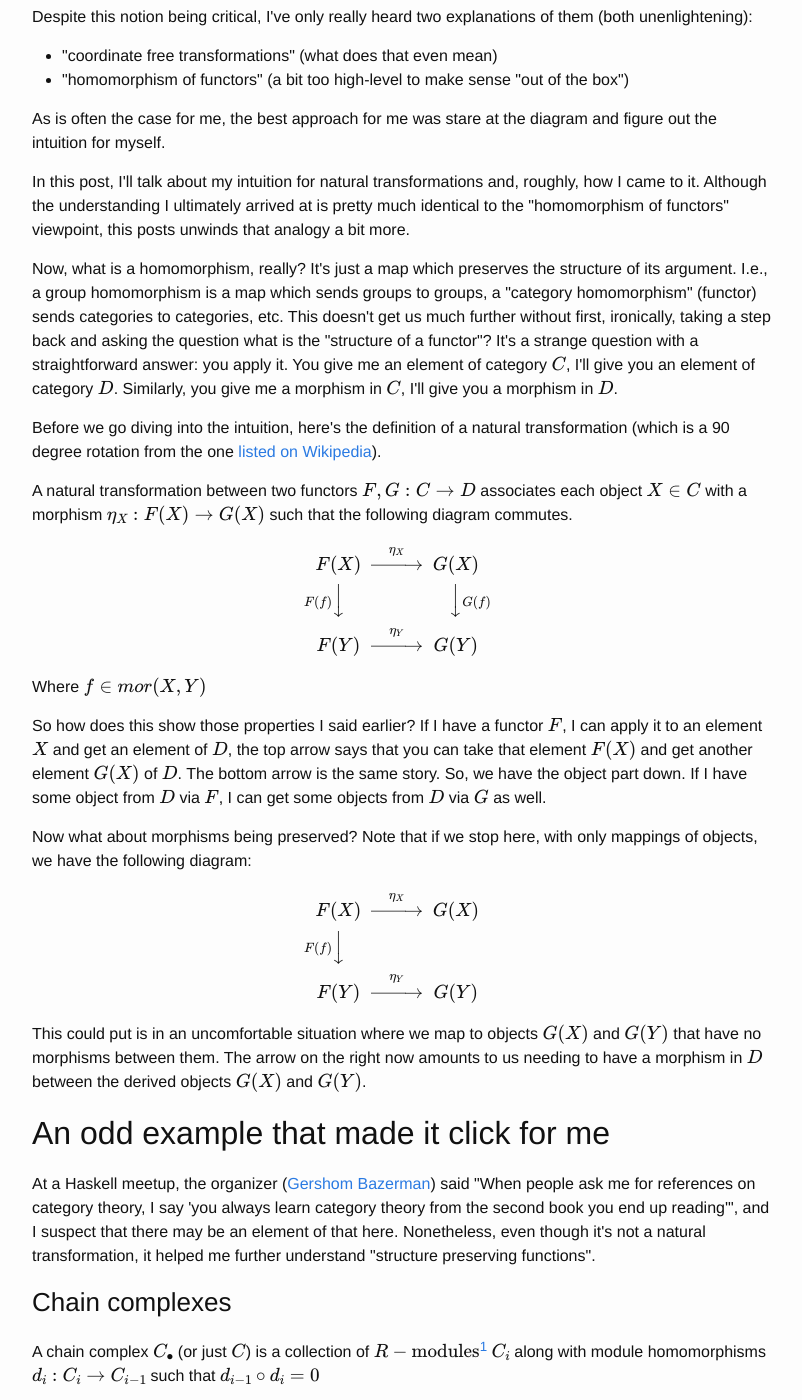
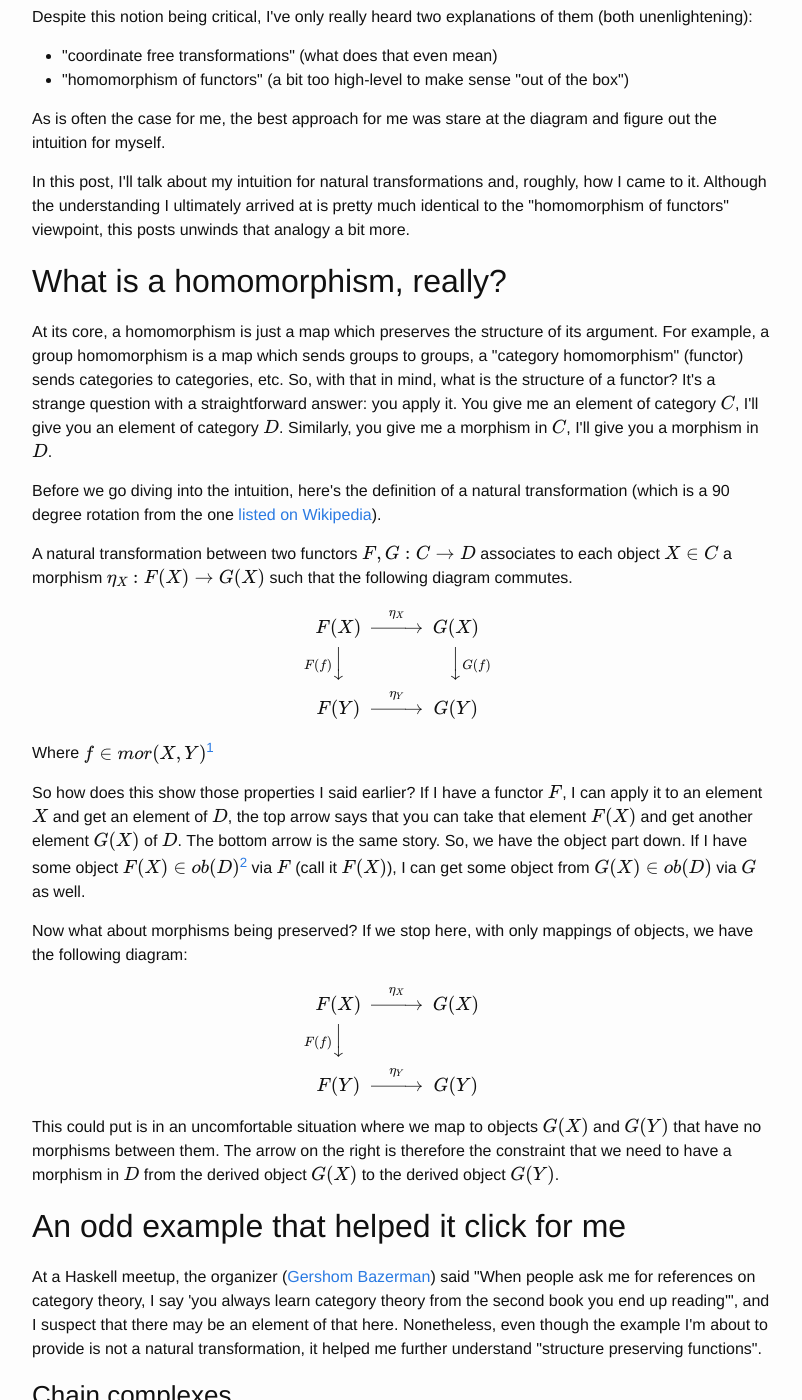
Before and after one commit to b-t-g/b-t-g.github.io, a Jekyll site: the page built from _posts/2018-04-11-understanding-natural-transformations.html, in a window 1280 px wide and 1400 px high, scrolled down 306 px. Shown: the whole window, without its empty margins (238-1040 px from the left). Built offline with Jekyll 4.4.1, drawn with Linux system fonts in a browser that asks for light colours; formulas are drawn with MathJax 3; some of the changed text lies outside the part shown.

Commit message:
Lightly overhaul the exposition

```diff
--- a/_posts/2018-04-11-understanding-natural-transformations.html
+++ b/_posts/2018-04-11-understanding-natural-transformations.html
@@ -33,11 +33,14 @@ In this post, I'll talk about my intuition for natural transformations and, roug
 to the "homomorphism of functors" viewpoint, this posts unwinds that analogy a bit more.
 </p>
 
+<div id="outline-container-orgf5b294b" class="outline-2">
+<h2 id="orgf5b294b">What is a homomorphism, really?</h2>
+<div class="outline-text-2" id="text-orgf5b294b">
 <p>
-Now, what is a homomorphism, really? It's just a map which preserves the structure of its argument. I.e., a group homomorphism is a map which sends groups to groups,
-a "category homomorphism" (functor) sends categories to categories, etc. This doesn't get us much further without first, ironically, taking a step back and asking the question
- what is the "structure of a functor"? It's a strange question with a straightforward answer: you apply it. You give me an element of category \(C\), I'll give you an element of category \(D\).
-Similarly, you give me a morphism in \(C\), I'll give you a morphism in \(D\).
+At its core, a homomorphism is just a map which preserves the structure of its argument. For example, a group homomorphism is a map which sends groups to groups,
+a "category homomorphism" (functor) sends categories to categories, etc.
+So, with that in mind, what is the structure of a functor? It's a strange question with a straightforward answer: you apply it. You give me an element of category \(C\),
+I'll give you an element of category \(D\). Similarly, you give me a morphism in \(C\), I'll give you a morphism in \(D\).
 </p>
 
 <p>
@@ -45,23 +48,23 @@ Before we go diving into the intuition, here's the definition of a natural trans
 </p>
 
 <p>
-A natural transformation between two functors \(F,G:C\to D\) associates each object \(X\in C\) with a morphism \(\eta_X: F(X)\to G(X)\) such that the following diagram commutes.
+A natural transformation between two functors \(F,G:C\to D\) associates to each object \(X\in C\) a morphism \(\eta_X: F(X)\to G(X)\) such that the following diagram commutes.
 \[\begin{CD}
 F(X) @>\eta_X>> G(X) \\
 @VF(f)VV        @VVG(f)V \\
 F(Y) @>\eta_Y>> G(Y)
 \end{CD} \]
-Where \(f\in mor(X,Y)\)
+Where \(f\in mor(X,Y)\)<sup><a id="fnr.1" class="footref" href="#fn.1">1</a></sup>
 </p>
 
 <p>
 So how does this show those properties I said earlier? If I have a functor \(F\), I can apply it to an element \(X\) and get an element of \(D\), the top arrow says that you can take that
-element \(F(X)\) and get another element \(G(X)\) of \(D\). The bottom arrow is the same story. So, we have the object part down. If I have some object from \(D\) via \(F\), I can get some
-objects from \(D\) via \(G\) as well.
+element \(F(X)\) and get another element \(G(X)\) of \(D\). The bottom arrow is the same story. So, we have the object part down. If I have some object \(F(X)\in ob(D)\)<sup><a id="fnr.2" class="footref" href="#fn.2">2</a></sup> via \(F\) (call it \(F(X)\)),
+I can get some object from \(G(X)\in ob(D)\) via \(G\) as well.
 </p>
 
 <p>
-Now what about morphisms being preserved? Note that if we stop here, with only mappings of objects, we have the following diagram:
+Now what about morphisms being preserved? If we stop here, with only mappings of objects, we have the following diagram:
 </p>
 
 <p>
@@ -73,16 +76,19 @@ F(Y) @>\eta_Y>> G(Y)
 </p>
 
 <p>
-This could put is in an uncomfortable situation where we map to objects \(G(X)\) and \(G(Y)\) that have no morphisms between them. The arrow on the right now amounts to us needing to have a morphism in
-\(D\) between the derived objects \(G(X)\) and \(G(Y)\).
+This could put is in an uncomfortable situation where we map to objects \(G(X)\) and \(G(Y)\) that have no morphisms between them. The arrow on the right is therefore the constraint
+that we need to have a morphism in \(D\) from the derived object \(G(X)\) to the derived object \(G(Y)\).
 </p>
+</div>
+</div>
 
-<div id="outline-container-org5da8fb0" class="outline-2">
-<h2 id="org5da8fb0">An odd example that made it click for me</h2>
-<div class="outline-text-2" id="text-org5da8fb0">
+<div id="outline-container-org07ee7a1" class="outline-2">
+<h2 id="org07ee7a1">An odd example that helped it click for me</h2>
+<div class="outline-text-2" id="text-org07ee7a1">
 <p>
 At a Haskell meetup, the organizer (<a href="https://gbaz.github.io/">Gershom Bazerman</a>) said "When people ask me for references on category theory, I say 'you always learn category theory from the second book you end up reading'",
-and I suspect that there may be an element of that here. Nonetheless, even though it's not a natural transformation, it helped me further understand "structure preserving functions".
+and I suspect that there may be an element of that here. Nonetheless, even though the example I'm about to provide is not a natural transformation, it helped me further understand
+"structure preserving functions".
 </p>
 </div>
 
@@ -91,7 +97,7 @@ and I suspect that there may be an element of that here. Nonetheless, even thoug
 <h3 id="org62a86c1">Chain complexes</h3>
 <div class="outline-text-3" id="text-org62a86c1">
 <p>
-A chain complex \(C_\bullet\) (or just \(C\)) is a collection of \(R-\text{modules}\)<sup><a id="fnr.1" class="footref" href="#fn.1">1</a></sup> \(C_i\) along with module homomorphisms \(d_i: C_i\to C_{i-1}\) such that \(d_{i-1}\circ d_{i} = 0\)
+A chain complex \(C_\bullet\) (or just \(C\)) is a collection of \(R-\text{modules}\)<sup><a id="fnr.3" class="footref" href="#fn.3">3</a></sup> \(C_i\) along with module homomorphisms \(d_i: C_i\to C_{i-1}\) such that \(d_{i-1}\circ d_{i} = 0\)
 </p>
 
 <p>
@@ -141,6 +147,14 @@ So, even though natural transformations may be intimidating at first, it is simp
 <div id="text-footnotes">
 
 <div class="footdef"><sup><a id="fn.1" class="footnum" href="#fnr.1">1</a></sup> <div class="footpara"><p class="footpara">
+Here I take \(mor(X,Y)\) to mean the morphisms between the objects \(X\) and \(Y\) in the category \(C\)
+</p></div></div>
+
+<div class="footdef"><sup><a id="fn.2" class="footnum" href="#fnr.2">2</a></sup> <div class="footpara"><p class="footpara">
+Here I take \(ob(C)\) to mean the objects of the category \(C\).
+</p></div></div>
+
+<div class="footdef"><sup><a id="fn.3" class="footnum" href="#fnr.3">3</a></sup> <div class="footpara"><p class="footpara">
 If you aren't familiar with modules, replace all instances with "R-module" with "vector space".
 </p></div></div>
 
```
Also changed, not shown: src/drafts/understanding-natural-transformations.org (+19 -15 lines).
